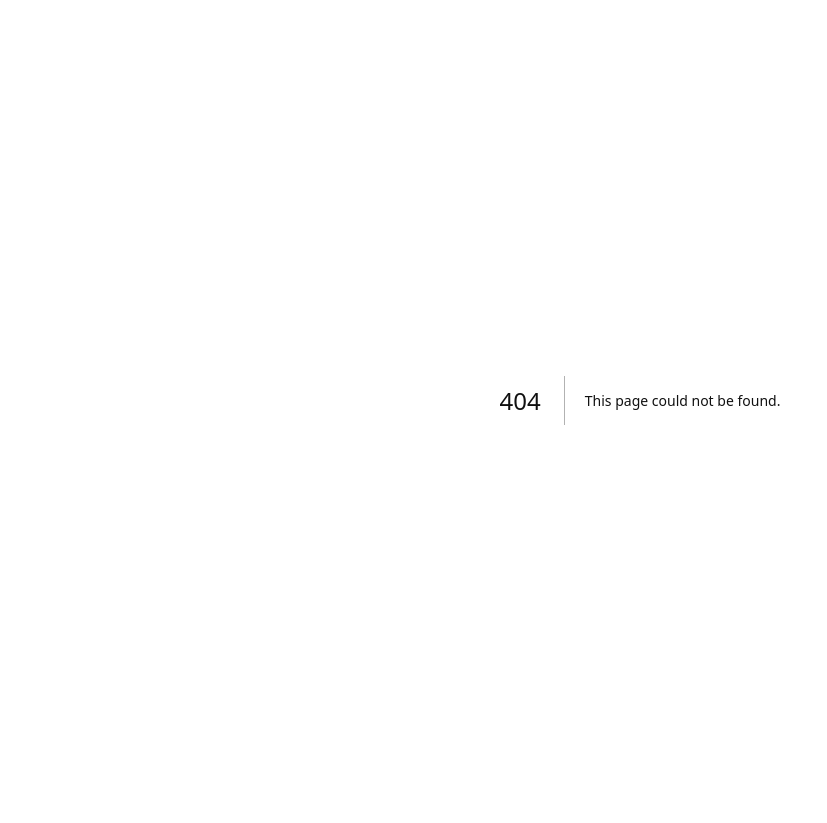
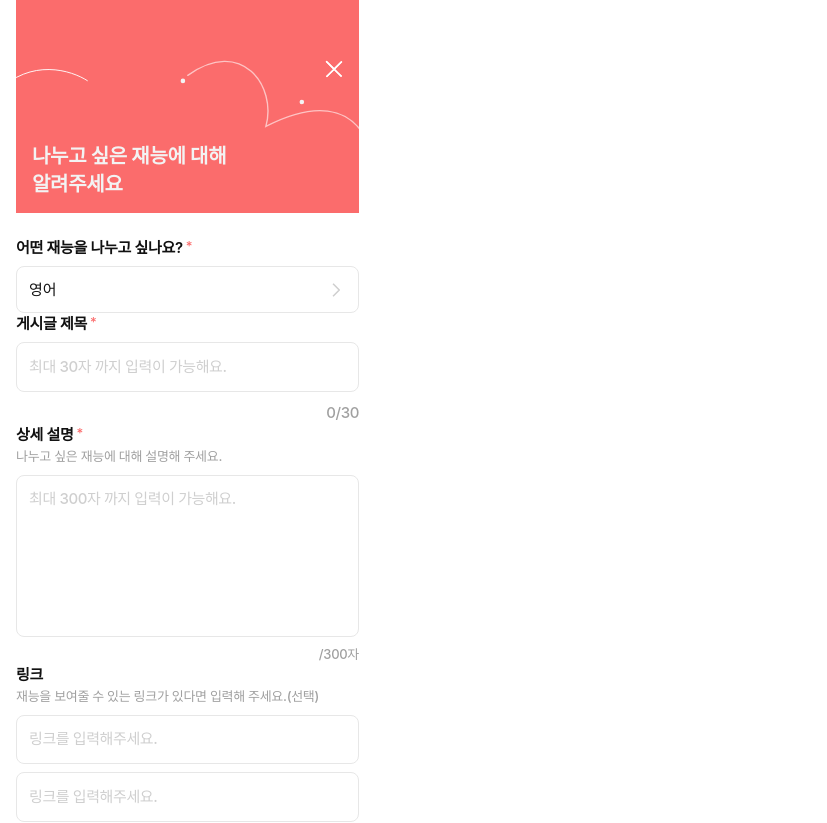
Before and after one commit to depromeet/pingpong-client, a Next.js app: page /talent/register/share in a window 1280 px wide. Before the commit this address had no page. Shown: the top 823 px of the page, without its empty margins (0-827 px from the left). Before the commit the page ends 800 px from the top, so only its background shows below. Built offline with nearby package versions, Linux system fonts and the light colour scheme; a web font is replaced by a local one.

Commit message:
:sparkles: feat: Add TalentRegister Pages

```diff
--- /dev/null
+++ b/src/pages/talent/register/exchange/index.tsx
@@ -0,0 +1,15 @@
+import TalentRegisterForm from '@/components/talentRegister/TalentRegisterForm';
+import TalentRegisterHeader from '@/components/talentRegister/TalentRegisterHeader';
+
+const SORT = 'EXCHANGE';
+
+const TalentRegisterExchange = () => {
+  return (
+    <div className="w-[375px] px-[16px]">
+      <TalentRegisterHeader sort={SORT} />
+      <TalentRegisterForm className="py-[24px]" sort={SORT} />
+    </div>
+  );
+};
+
+export default TalentRegisterExchange;
--- /dev/null
+++ b/src/pages/talent/register/share/index.tsx
@@ -0,0 +1,15 @@
+import TalentRegisterForm from '@/components/talentRegister/TalentRegisterForm';
+import TalentRegisterHeader from '@/components/talentRegister/TalentRegisterHeader';
+
+const SORT = 'SHARE';
+
+const TalentRegisterShare = () => {
+  return (
+    <div className="w-[375px] px-[16px]">
+      <TalentRegisterHeader sort={SORT} />
+      <TalentRegisterForm className="py-[24px]" sort={SORT} />
+    </div>
+  );
+};
+
+export default TalentRegisterShare;
```
